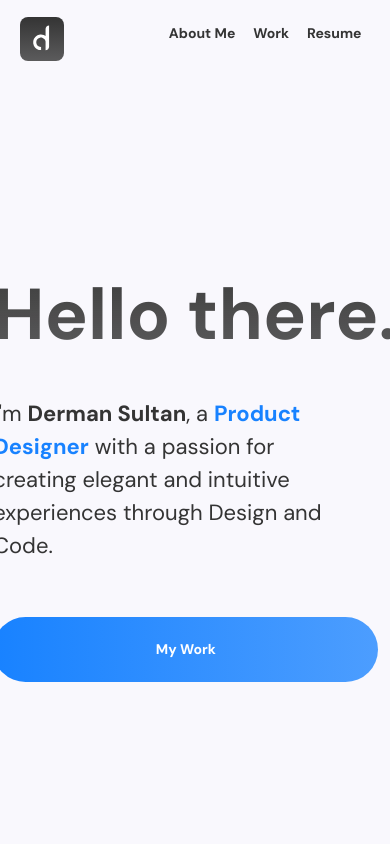
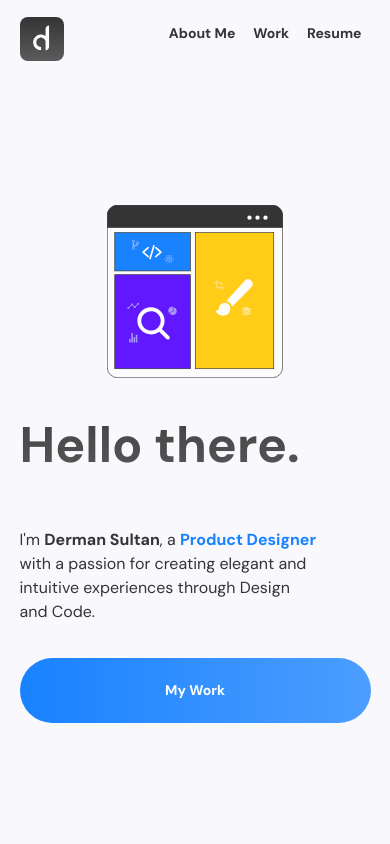
Before and after one commit to dermansultan/Portfolio2020, a React (Create React App) app: page / in a window 390 px wide. Shown: the top 844 px of the page. Built offline with nearby package versions, Linux system fonts and the light colour scheme.

Commit message:
Landing graphic responsiveness + various sizing

```diff
--- a/src/Components/Home.jsx
+++ b/src/Components/Home.jsx
@@ -10,6 +10,7 @@ import trac from "../Img/caseStudies/Trac/trac.png";
 import ruma2 from "../Img/caseStudies/Ruma/ruma2.png";
 import ghbc from "../Img/caseStudies/GH/ghbc.png";
 import styled from "styled-components";
+import landing from "../Img/landing.svg";
 
 const MainContainer = styled.div`
   width: 100%;
@@ -46,7 +47,7 @@ const IntroPara = styled.p`
   font-style: normal;
   font-weight: normal;
   width: 85%;
-  font-size: clamp(22px, 1vw, 48px);
+  font-size: clamp(16px, 1vw, 48px);
   line-height: 150%;
   color: #343434;
 `;
@@ -55,7 +56,7 @@ const Header = styled.h1`
   font-family: DM Sans;
   font-style: normal;
   font-weight: bold;
-  font-size: clamp(72px, 5vw, 144px);
+  font-size: clamp(50px, 5vw, 144px);
   line-height: 135px;
   white-space: nowrap;
   width: 100%;
@@ -74,6 +75,24 @@ const Subheader = styled.h2`
   align-self: flex-start;
   margin-top: 25px;
   color: white;
+`;
+
+const Landing = styled.img`
+  width: 30%;
+  height: auto;
+  @media only screen and (max-width: 900px) {
+    width: 35%;
+  }
+  @media only screen and (max-width: 600px) {
+    width: 50%;
+  }
+`;
+
+const GreetingBio = styled.div`
+  width: 50%;
+  @media only screen and (max-width: 900px) {
+    width: 100%;
+  }
 `;
 
 const Btn = styled.button`
@@ -95,10 +114,9 @@ const Btn = styled.button`
   border-radius: 52px;
   transition: transform 0.2s; /* Animation */
 
-&:hover {
-  transform: scale(
-    1.01
-  );
+  &:hover {
+    transform: scale(1.01);
+  }
   @media only screen and (max-width: 769px) {
     margin: 34px 0 0 0;
     width: 100%;
@@ -135,7 +153,7 @@ const Home = () => {
           className="homeContainer"
         >
           <div className="heroContainer">
-            <div className="greetingBio">
+            <GreetingBio>
               <Header>Hello there.</Header>
               <IntroPara margin={"15px 0 0 0"}>
                 I'm <Span fWeight={"bold"}>Derman Sultan</Span>, a{" "}
@@ -153,7 +171,8 @@ const Home = () => {
                   My Work
                 </Btn>
               </HashLink>
-            </div>
+            </GreetingBio>
+            <Landing src={landing} />
           </div>
         </motion.div>
       </div>
--- a/src/index.css
+++ b/src/index.css
@@ -74,7 +74,7 @@ nav > a:hover {
   height: 100vh;
   display: flex;
   align-items: center;
-  justify-content: space-around;
+  justify-content: center;
 }
 
 .homeContainer {
@@ -765,7 +765,7 @@ footer {
 
   .heroContainer {
     margin-top: 0px;
-    justify-content: space-around;
+    justify-content: center;
   }
 
   .tilesContainer {
@@ -792,6 +792,10 @@ footer {
   }
 }
 
+@media only screen and (max-width: 768px) {
+
+}
+
 @media only screen and (max-width: 900px) {
   .aboutBio {
     width: 90%;
@@ -804,4 +808,9 @@ footer {
     flex-direction: column;
     align-items: flex-start;
   }
+
+  .heroContainer {
+    flex-direction: column-reverse;
+  }
+
 }
```
